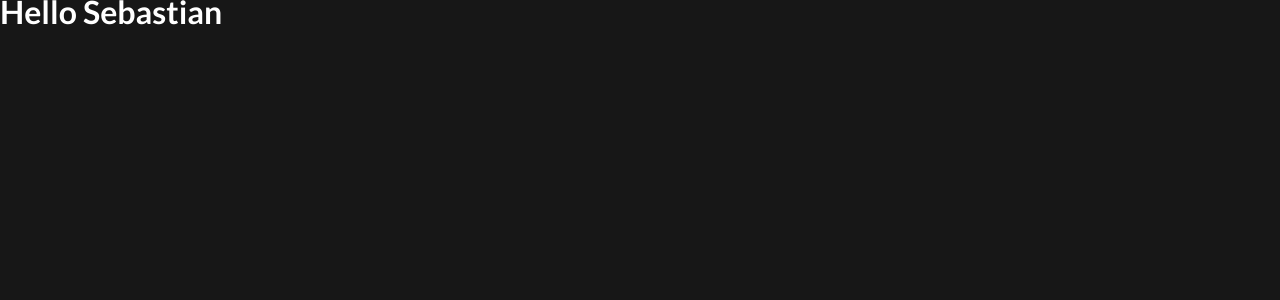
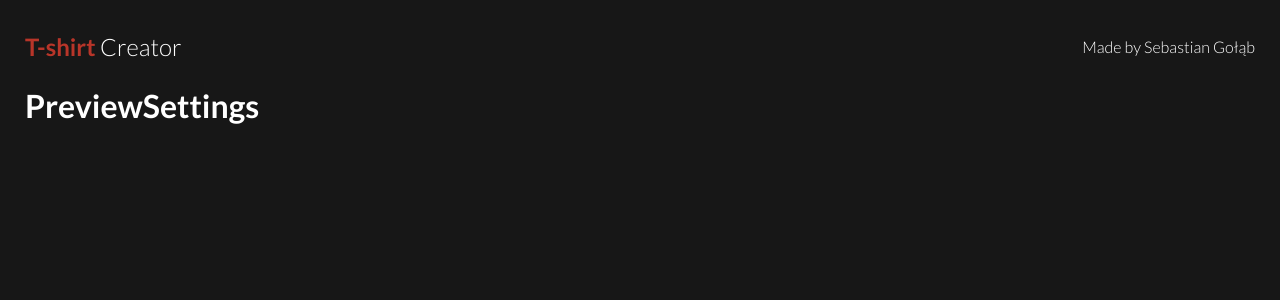
Before and after one commit to sebastiangolab/t-shirt-creator, a React (Create React App) app: page / in a window 1280 px wide. Shown: the top 300 px of the page. Built offline with nearby package versions, Linux system fonts and the light colour scheme.

Commit message:
Add MainLayout and update structure

```diff
--- a/src/App.tsx
+++ b/src/App.tsx
@@ -1,5 +1,6 @@
-const App = () => {
-   return <h1>Hello Sebastian</h1>;
-};
+import { ReactElement } from 'react';
+import MainLayout from './components/layouts/MainLayout';
+
+const App = (): ReactElement => <MainLayout />;
 
 export default App;
--- /dev/null
+++ b/src/components/layouts/MainLayout/index.tsx
@@ -0,0 +1,21 @@
+import { ReactElement } from 'react';
+import HeaderOrg from '../../organisms/HeaderOrg';
+import PreviewOrg from '../../organisms/PreviewOrg';
+import SettingsOrg from '../../organisms/SettingsOrg';
+import './mainLayout.styles.css';
+
+const MainLayout = (): ReactElement => {
+   return (
+      <div className="mainContainer">
+         <HeaderOrg />
+
+         <div className="mainContainer__creator">
+            <PreviewOrg />
+
+            <SettingsOrg />
+         </div>
+      </div>
+   );
+};
+
+export default MainLayout;
--- a/src/components/organisms/MainContainerOrg/mainContainer.styles.css
+++ b/src/components/layouts/MainLayout/mainLayout.styles.css
@@ -5,3 +5,8 @@
     margin-left: auto;
     margin-right: auto;
 }
+
+.mainContainer__creator {
+    display: flex;
+    align-items: stretch;
+}
--- /dev/null
+++ b/src/components/organisms/PreviewOrg/index.tsx
@@ -0,0 +1,5 @@
+const PreviewOrg = () => {
+   return <h1>Preview</h1>;
+};
+
+export default PreviewOrg;
--- /dev/null
+++ b/src/components/organisms/SettingsOrg/index.tsx
@@ -0,0 +1,5 @@
+const SettingsOrg = () => {
+   return <h1>Settings</h1>;
+};
+
+export default SettingsOrg;
```
Also changed, not shown: src/components/organisms/MainContainerOrg/index.tsx (deleted, +0 -14 lines).
